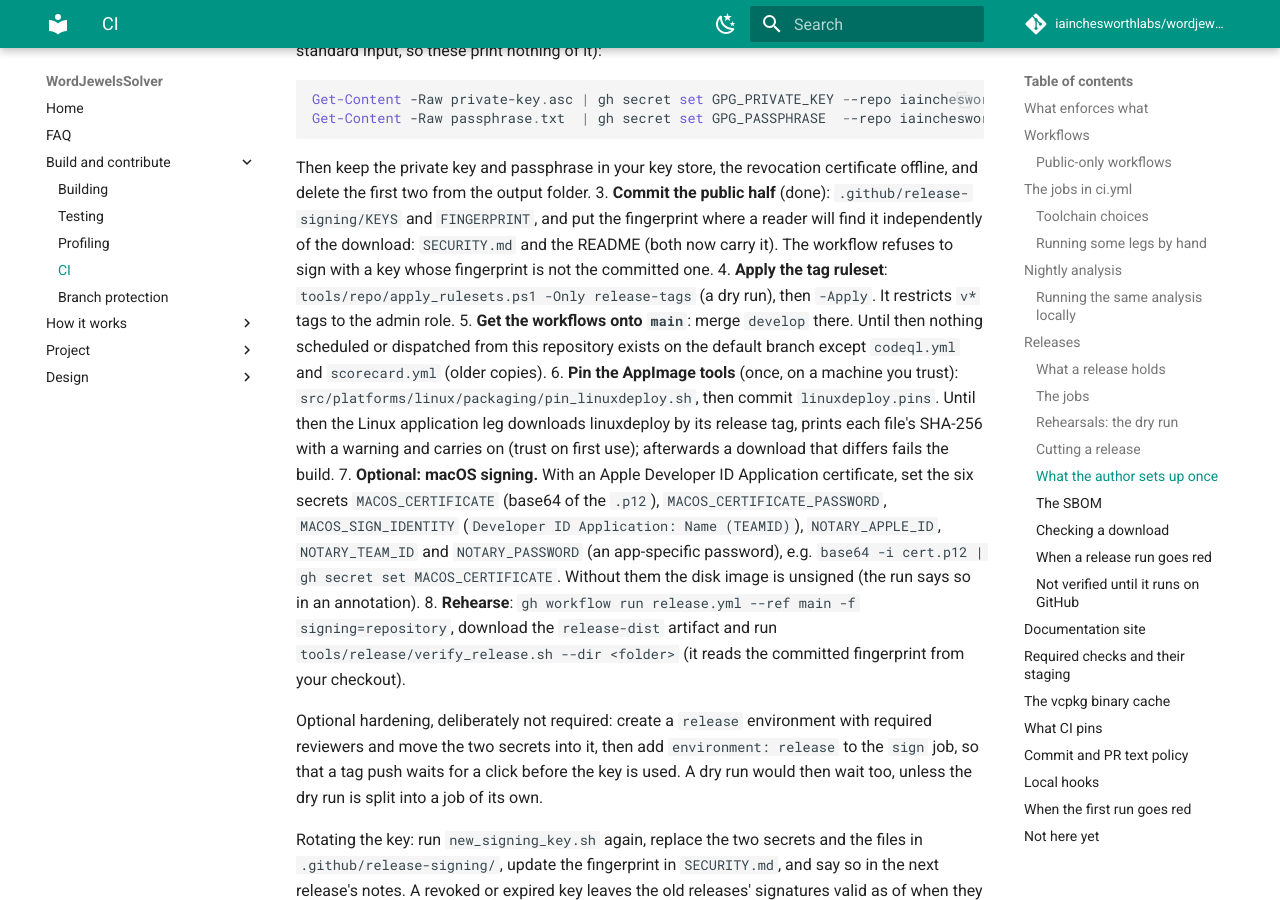
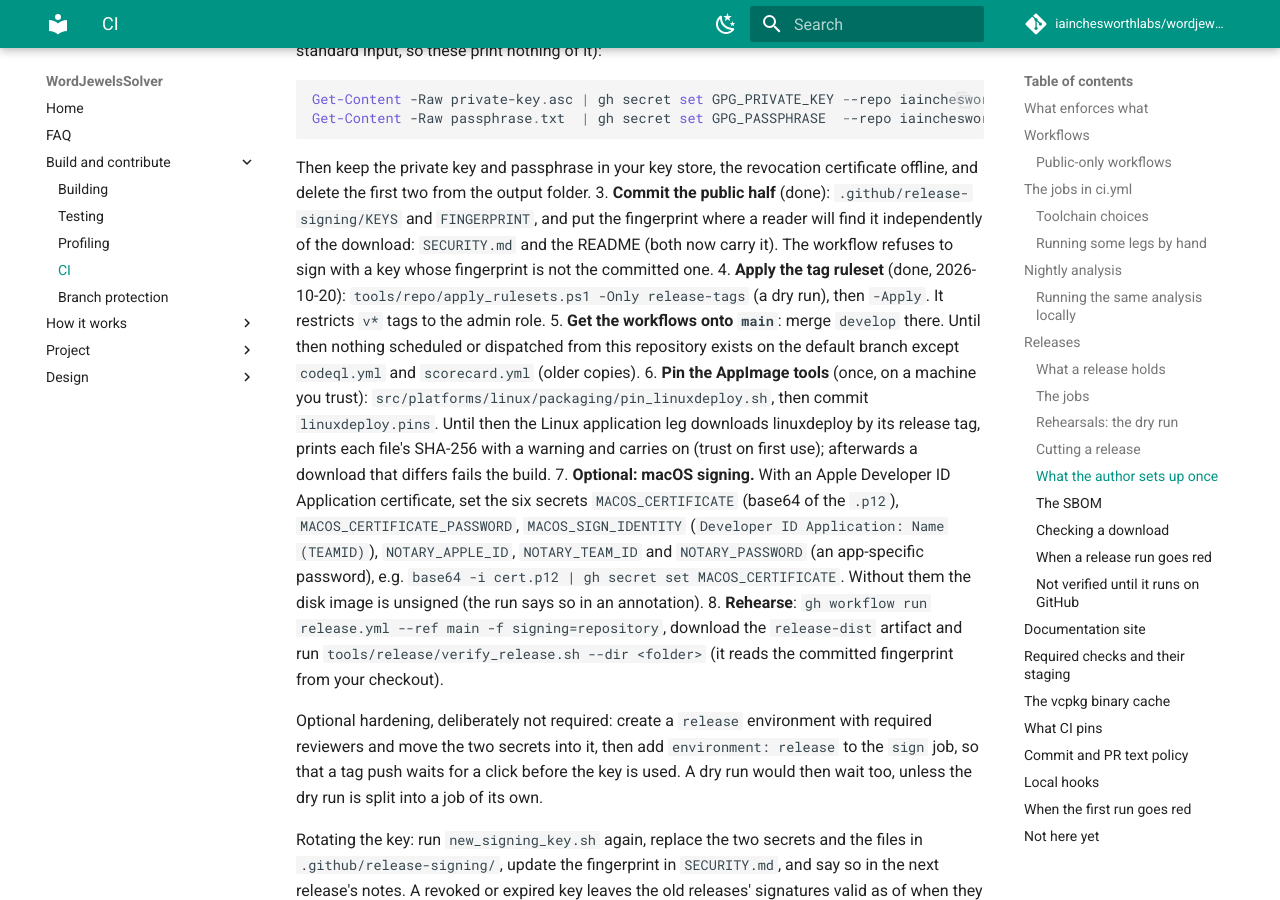
Before and after one commit to iainchesworthlabs/snapandspell, an MkDocs documentation site: the page built from docs/ci.md, in a window 1280 px wide and 900 px high, scrolled down 13187 px. Built offline with MkDocs 1.6.1 and Material for MkDocs 9.7.7, drawn with Linux system fonts in a browser that asks for light colours; comment, search, counter and statistics services are not loaded.

Commit message:
Record that the release-tags ruleset is applied

```diff
--- a/docs/ci.md
+++ b/docs/ci.md
@@ -476,8 +476,9 @@ list in its message, if any of it is missing.
    and put the fingerprint where a reader will find it independently of the
    download: `SECURITY.md` and the README (both now carry it). The workflow refuses to sign with a key
    whose fingerprint is not the committed one.
-4. **Apply the tag ruleset**: `tools/repo/apply_rulesets.ps1 -Only release-tags`
-   (a dry run), then `-Apply`. It restricts `v*` tags to the admin role.
+4. **Apply the tag ruleset** (done, 2026-10-20): `tools/repo/apply_rulesets.ps1
+   -Only release-tags` (a dry run), then `-Apply`. It restricts `v*` tags to the
+   admin role.
 5. **Get the workflows onto `main`**: merge `develop` there. Until then nothing
    scheduled or dispatched from this repository exists on the default branch
    except `codeql.yml` and `scorecard.yml` (older copies).
```
Also changed, not shown: docs/branch-protection.md (+2 -2 lines).
